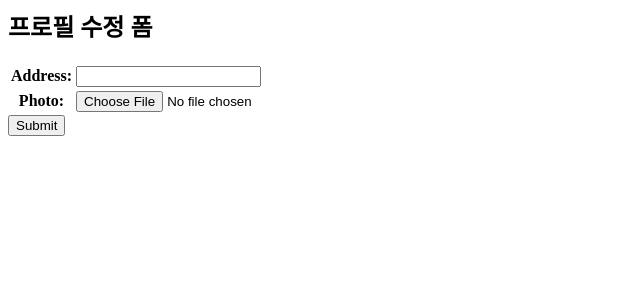
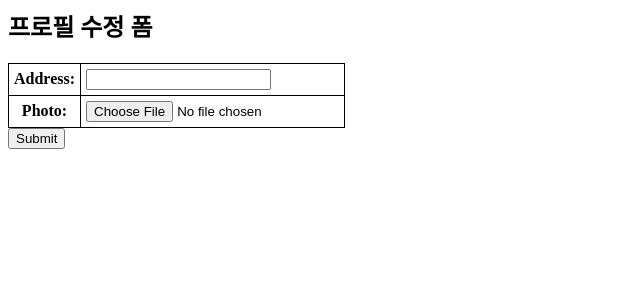
Before and after one commit to jong-seoung/course-django-complete-guide-v3, a Django app: template accounts/templates/accounts/profile_form.html in a window 1280 px wide. Shown: the top 300 px of the page, without its empty margins (0-640 px from the left). Run offline with Django 4.2, Linux system fonts and the light colour scheme; the template is opened without the code that fills it: values that come from a table or form of the project are taken from there, others are empty; some libraries are stand-ins or nearby versions.

Commit message:
폼 유효성 검사 에러, 간단 CSS 스타일링

```diff
--- a/accounts/forms.py
+++ b/accounts/forms.py
@@ -3,6 +3,10 @@ from .models import Profile
 
 
 class ProfileForm(forms.ModelForm):
+    def __init__(self, *args, **kwargs):
+        super().__init__(*args, **kwargs)
+        self.fields["address"].required = True
+
     class Meta:
         model = Profile
         fields = ["address", "photo"]
--- a/accounts/templates/accounts/profile_form.html
+++ b/accounts/templates/accounts/profile_form.html
@@ -1,6 +1,13 @@
+<style>
+    form#django-form table { border-collapse: collapse; }
+    form#django-form th, td { border: 1px solid black; padding: 5px; }
+    form#django-form .errorlist { color: red; padding: 0; margin: 0; font-size: .5em; }
+    form#django-form .errorlist li { list-style-type: none; }
+</style>
+
 <h2>프로필 수정 폼</h2>
 
-<form action="" method="post" enctype="multipart/form-data" novalidate>
+<form id="django-form" action="" method="post" enctype="multipart/form-data" novalidate>
     {% csrf_token %}
     <table>
         {{ form.as_table }}
```
